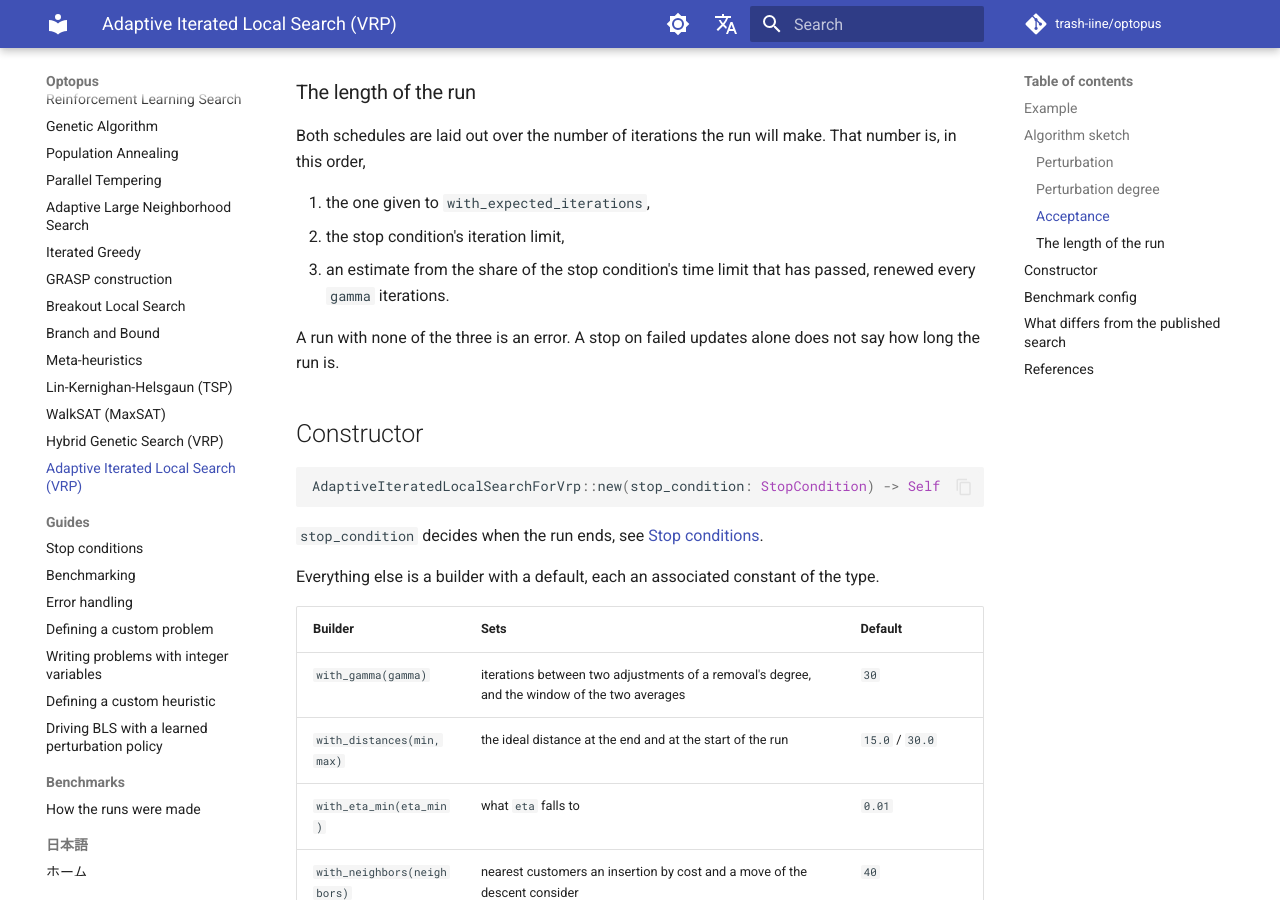
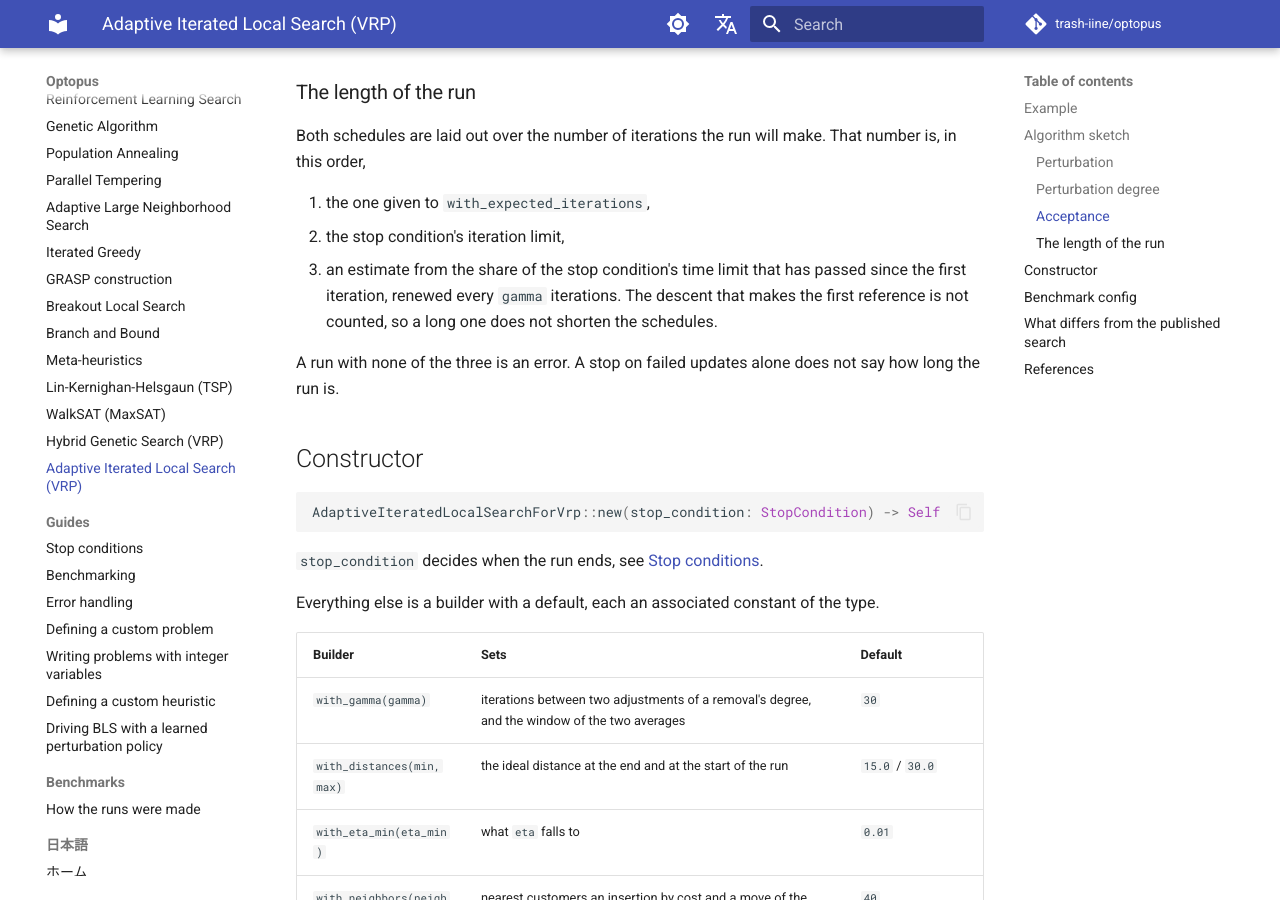
Before and after one commit to trash-iine/optopus, an MkDocs documentation site: the page built from docs/heuristics/ails.md, in a window 1280 px wide and 900 px high, scrolled down 2208 px. Built offline with MkDocs 1.6.1 and Material for MkDocs 9.7.7, drawn with Linux system fonts in a browser that asks for light colours; comment, search, counter and statistics services are not loaded.

Commit message:
FIX: AILS estimates the run's length from its first iteration, as the authors' code does, turns its cost window over on every gamma-th iteration whatever the result, and decisions/0027 carries the measurement taken again

```diff
--- a/docs/heuristics/ails.md
+++ b/docs/heuristics/ails.md
@@ -99,7 +99,9 @@ That number is, in this order,
 1. the one given to `with_expected_iterations`,
 2. the stop condition's iteration limit,
 3. an estimate from the share of the stop condition's time limit that has
-   passed, renewed every `gamma` iterations.
+   passed since the first iteration, renewed every `gamma` iterations. The
+   descent that makes the first reference is not counted, so a long one does
+   not shorten the schedules.
 
 A run with none of the three is an error. A stop on failed updates alone does
 not say how long the run is.
```
Also changed, not shown: decisions/0027-ails-keeps-its-diversity-control-and-borrows-the-granular-descent.md (+17 -8 lines), docs/ja/heuristics/ails.md (+1 -1 lines), 1 other file.
